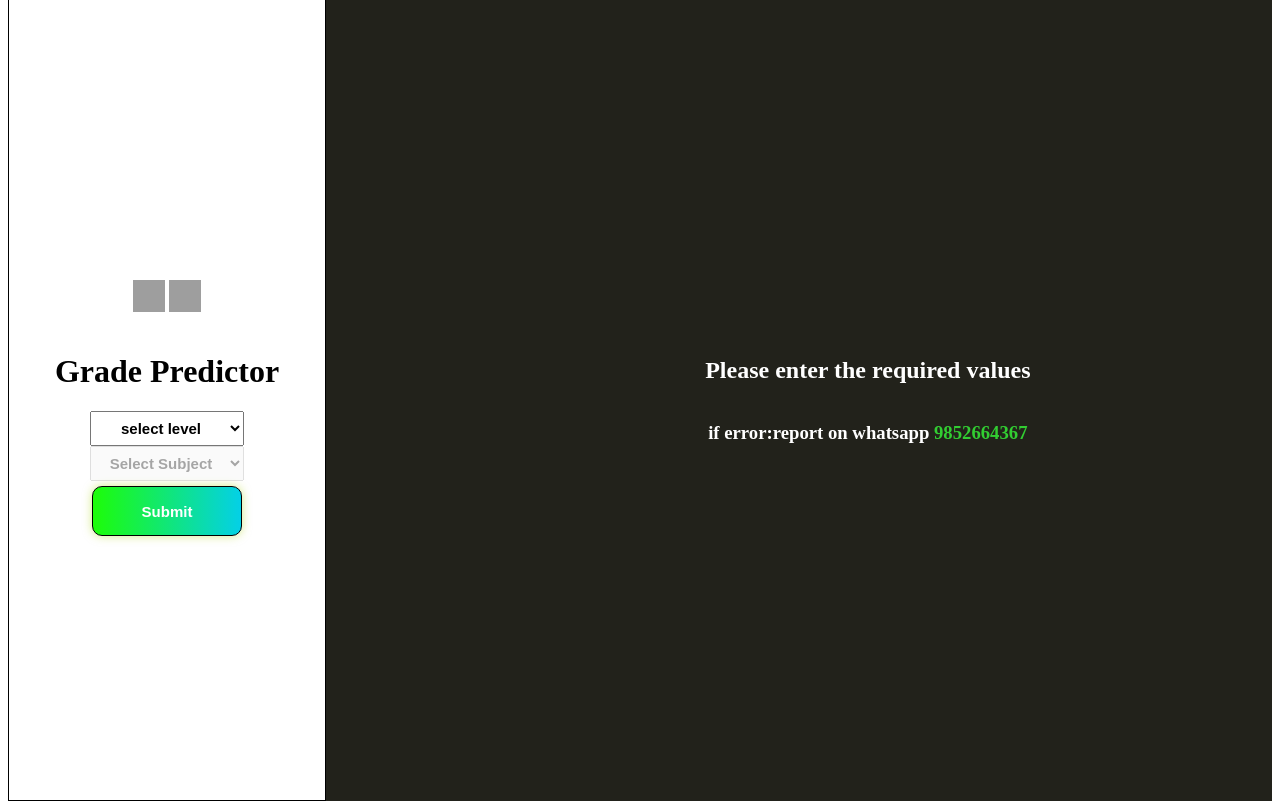
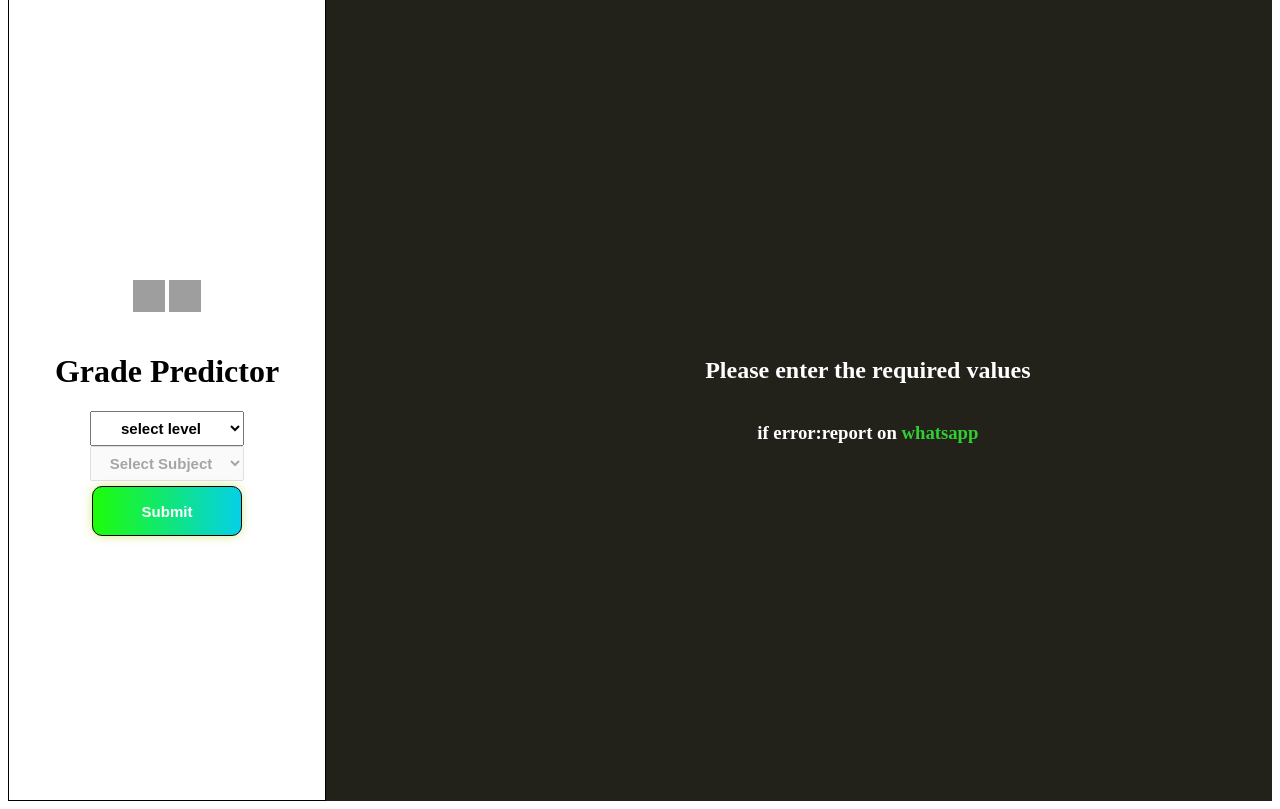
Before and after one commit to 24f1002341/gradepredictor, a Flask app: page / in a window 1280 px wide. Shown: the part 71-880 px from the top of the page. Run offline with Flask 3, Linux system fonts and the light colour scheme; grey boxes are pictures that could not be loaded.

Commit message:
Update gpred.html

```diff
--- a/templates/gpred.html
+++ b/templates/gpred.html
@@ -63,7 +63,7 @@
 
          <div id="mainbar">
             <h2 style="color:white;">Please enter the required values<span id="finalGrade" style="color:limegreen;"></span></h2>
-            <h3 style="color:white;">if error:report on whatsapp <span id="letterGrade" style="color:limegreen">9852664367</span></h3>
+            <h3 style="color:white;">if error:report on <a style="color:limegreen;font-weight: 700;text-decoration: none;" href="https://wa.me/+919852664367"> whatsapp</a></h3>
          </div>
         </div>
     </div>
```
